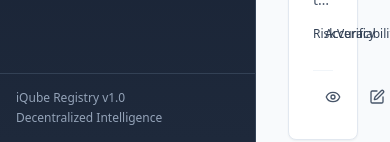
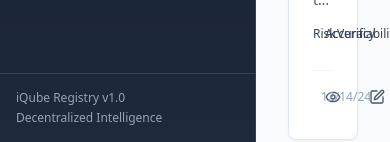
Before and after one commit to iQube-Protocol/iQube-registry, a React (Vite) app: page / in a window 390 px wide. Shown: the part 702-844 px from the top of the page. Built offline with nearby package versions, Linux system fonts and the light colour scheme.

Commit message:
Fix: Prevent card overflow
Ensure content within iQube cards does not overflow on mobile.

```diff
--- a/src/components/registry/cards/IQubeGridCard.tsx
+++ b/src/components/registry/cards/IQubeGridCard.tsx
@@ -61,7 +61,8 @@ export const IQubeGridCard = ({
           <ScoreIndicator label="Verifiability" value={iQube.verifiabilityScore} size="sm" scoreType="verifiability" />
         </div>
 
-        <div className="flex items-center justify-between pt-2 border-t border-slate-100 mt-auto">
+        <div className="flex items-center justify-between pt-2 border-t border-slate-100 mt-auto min-w-0">
+          <div className="flex-1 min-w-0 mr-2">
             <IQubeActionButtons
               iQube={iQube}
               onView={onView}
@@ -69,10 +70,11 @@ export const IQubeGridCard = ({
               onDelete={onDelete}
               onAddToCart={onAddToCart}
             />
-          <span className="text-xs text-slate-400 flex-shrink-0 ml-2">
+          </div>
+          <span className="text-xs text-slate-400 flex-shrink-0 whitespace-nowrap">
             {new Date(iQube.transactionDate).toLocaleDateString('en-US', {
-              month: 'numeric',
-              day: 'numeric',
+              month: '2-digit',
+              day: '2-digit',
               year: '2-digit'
             })}
           </span>
```
Lines whose indentation alone changed are shown as unchanged.
